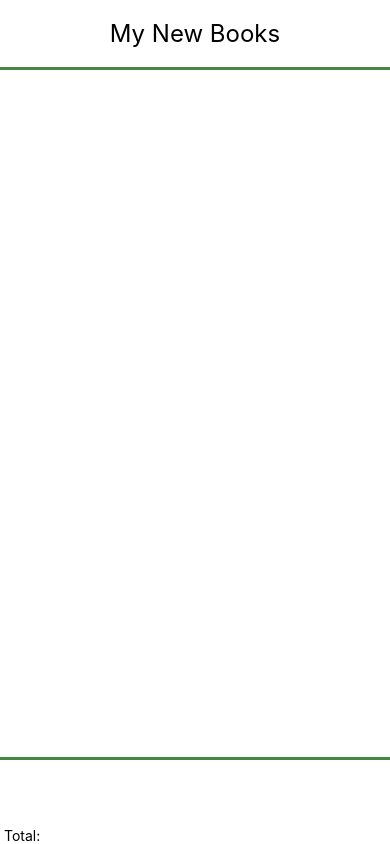
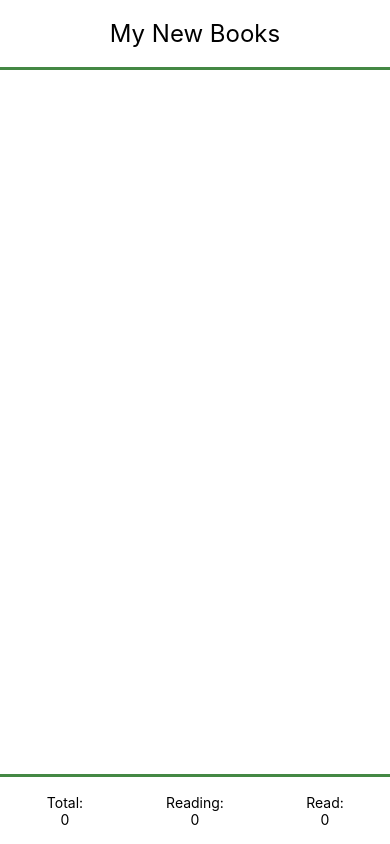
Before and after one commit to Adrian-Walker/book-app, a React Native app: screen / in a window 390 px wide. Built offline with nearby package versions, Linux system fonts and the light colour scheme.

Commit message:
added text rows w/ count

```diff
--- a/App.js
+++ b/App.js
@@ -18,10 +18,45 @@ export default function App() {
       </View>
       <View style={{ flex: 1 }} />
       <View
-        style={{ height: 70, borderTopWidth: 3.5, borderTopColor: "#484" }}
-      />
-      <View>
-        <Text> Total: </Text>
+        style={{
+          height: 70,
+          borderTopWidth: 3.5,
+          borderTopColor: "#484",
+          flexDirection: "row",
+        }}
+      >
+        <View
+          style={{
+            flex: "1",
+            alignItems: "center",
+            justifyContent: "center",
+          }}
+        >
+          <Text style={{ fontSize: "25" }}> Total: </Text>
+          <Text>0</Text>
+        </View>
+
+        <View
+          style={{
+            flex: "1",
+            alignItems: "center",
+            justifyContent: "center",
+          }}
+        >
+          <Text style={{ fontSize: "25" }}> Reading: </Text>
+          <Text>0</Text>
+        </View>
+
+        <View
+          style={{
+            flex: "1",
+            alignItems: "center",
+            justifyContent: "center",
+          }}
+        >
+          <Text style={{ fontSize: "25" }}> Read: </Text>
+          <Text>0</Text>
+        </View>
       </View>
       <SafeAreaView />
     </View>
```
